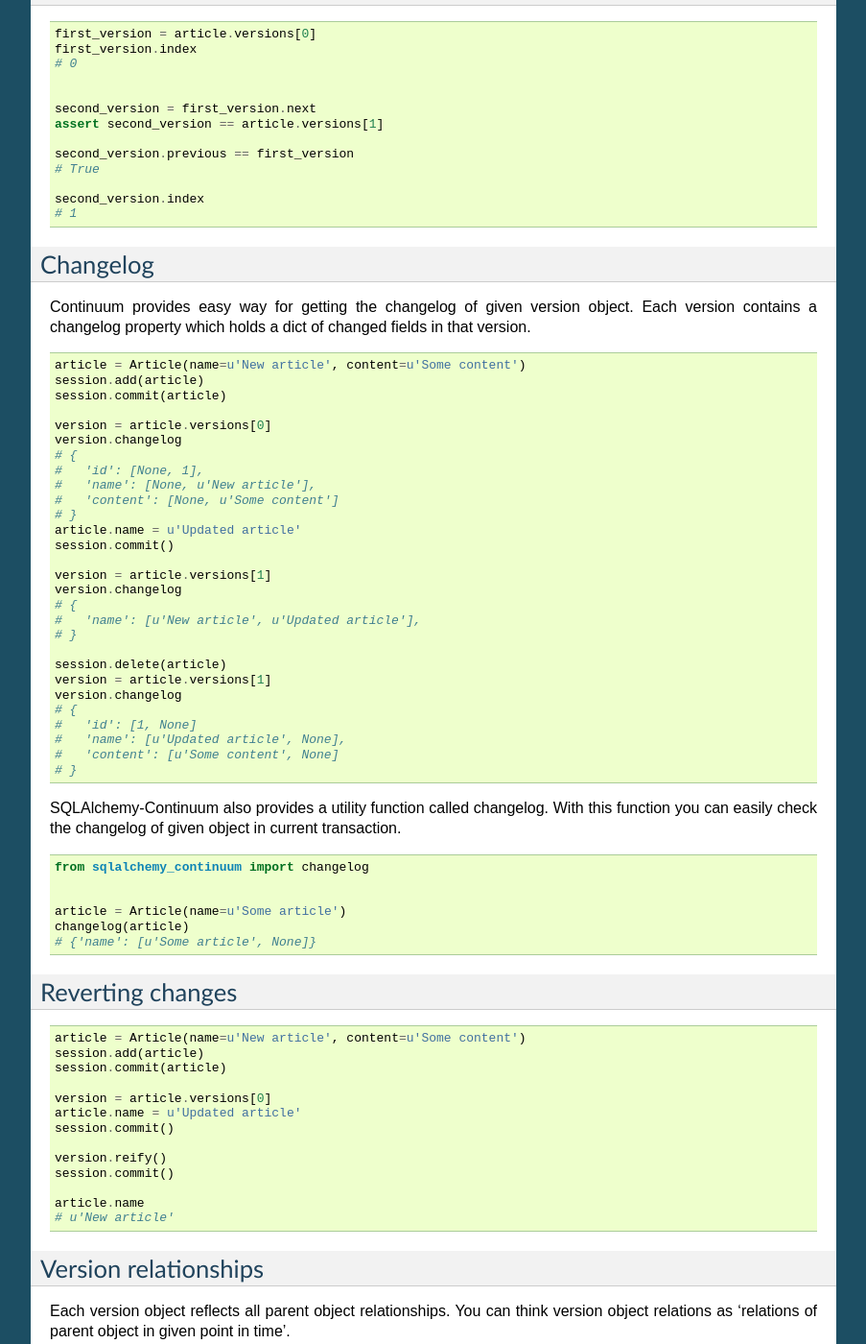
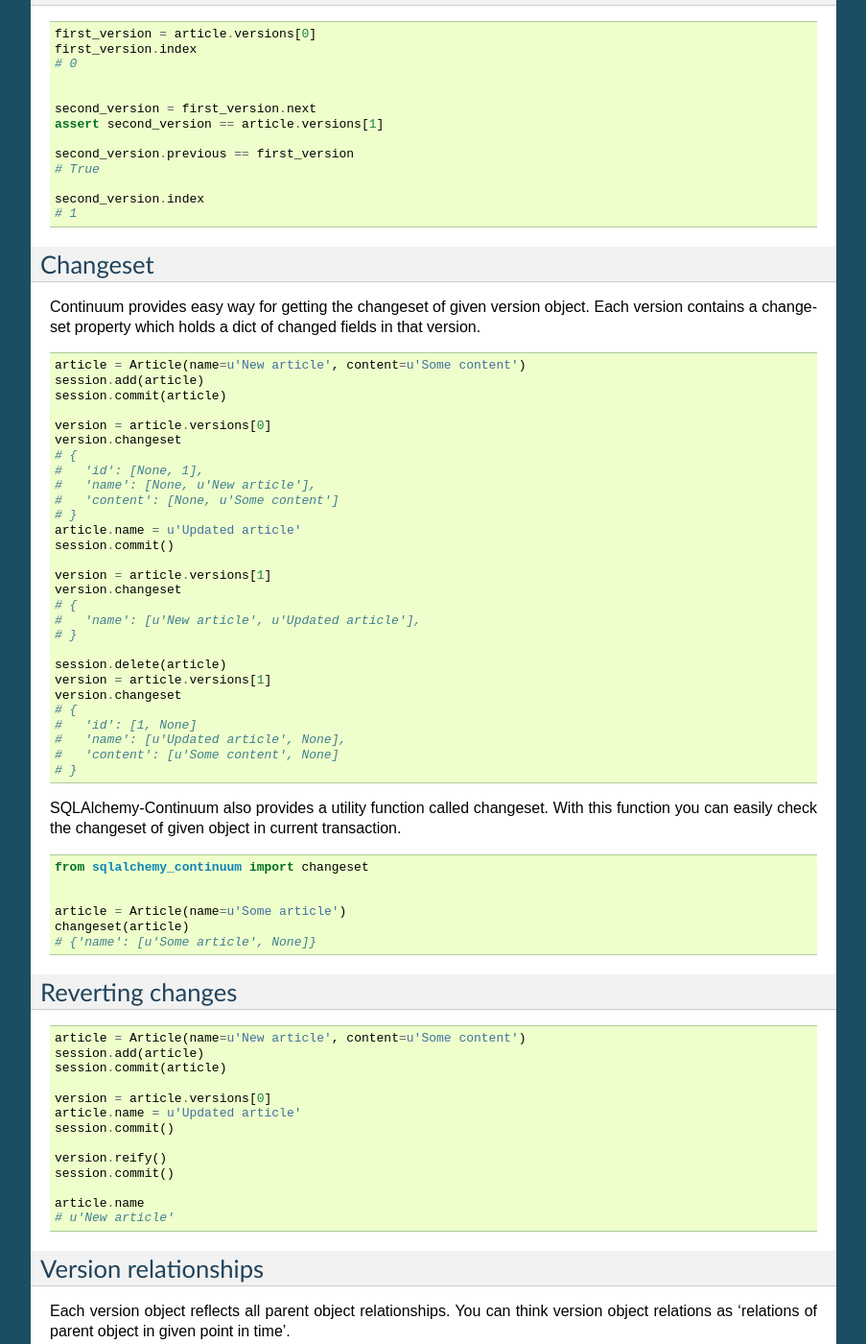
Before and after one commit to kvesteri/sqlalchemy-continuum, a Sphinx documentation site: the page built from docs/index.rst, in a window 1280 px wide and 1400 px high, scrolled down 2334 px. Shown: the whole window at 96% size, without its empty margins (198-1101 px from the left). Built offline with Sphinx 7.4.7, drawn with Linux system fonts in a browser that asks for light colours.

Commit message:
Changelog -> changeset

```diff
--- a/docs/index.rst
+++ b/docs/index.rst
@@ -169,10 +169,10 @@ Version traversal
     # 1
 
 
-Changelog
+Changeset
 ---------
 
-Continuum provides easy way for getting the changelog of given version object. Each version contains a changelog
+Continuum provides easy way for getting the changeset of given version object. Each version contains a changeset
 property which holds a dict of changed fields in that version.
 
 ::
@@ -183,7 +183,7 @@ property which holds a dict of changed fields in that version.
     session.commit(article)
 
     version = article.versions[0]
-    version.changelog
+    version.changeset
     # {
     #   'id': [None, 1],
     #   'name': [None, u'New article'],
@@ -193,14 +193,14 @@ property which holds a dict of changed fields in that version.
     session.commit()
 
     version = article.versions[1]
-    version.changelog
+    version.changeset
     # {
     #   'name': [u'New article', u'Updated article'],
     # }
 
     session.delete(article)
     version = article.versions[1]
-    version.changelog
+    version.changeset
     # {
     #   'id': [1, None]
     #   'name': [u'Updated article', None],
@@ -208,19 +208,19 @@ property which holds a dict of changed fields in that version.
     # }
 
 
-SQLAlchemy-Continuum also provides a utility function called changelog. With this function
-you can easily check the changelog of given object in current transaction.
+SQLAlchemy-Continuum also provides a utility function called changeset. With this function
+you can easily check the changeset of given object in current transaction.
 
 
 
 ::
 
 
-    from sqlalchemy_continuum import changelog
+    from sqlalchemy_continuum import changeset
 
 
     article = Article(name=u'Some article')
-    changelog(article)
+    changeset(article)
     # {'name': [u'Some article', None]}
 
 
```
